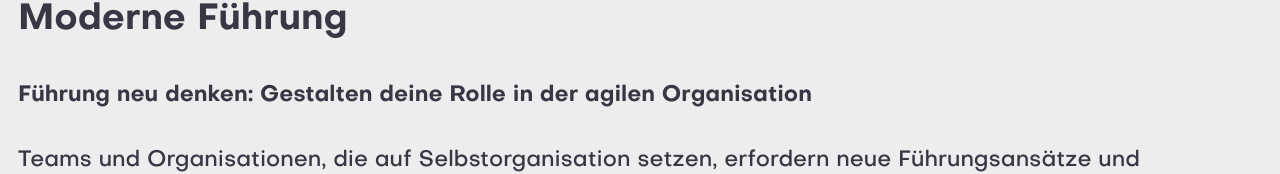
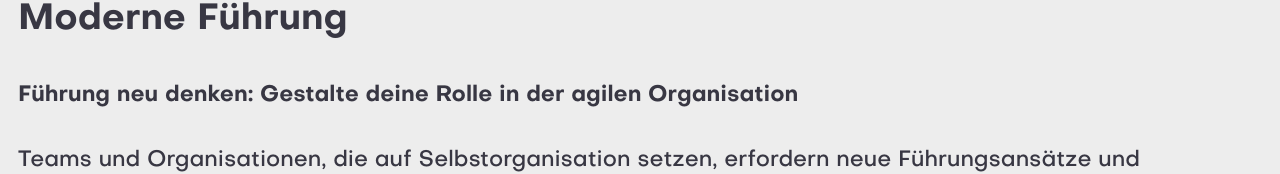
Before and after one commit to sssggr/ninasiessegger, a Nuxt app: page /moderne-fuehrung in a window 1280 px wide. Shown: the part 260-434 px from the top of the page. Built offline with nearby package versions, Linux system fonts and the light colour scheme.

Commit message:
Fix typo

```diff
--- a/pages/moderne-fuehrung.vue
+++ b/pages/moderne-fuehrung.vue
@@ -16,7 +16,7 @@ useSeoMeta({
       <h1 class="z-100">
         Moderne Führung
       </h1>
-      <h3 class="z-100">Führung neu denken: Gestalten deine Rolle in der agilen Organisation</h3>
+      <h3 class="z-100">Führung neu denken: Gestalte deine Rolle in der agilen Organisation</h3>
       <p class="z-100">Teams und Organisationen, die auf Selbstorganisation setzen, erfordern neue Führungsansätze und Kompetenzen. Führungsrollen verändern sich und insbesondere die Verteilung von Verantwortung auf mehrere Schultern bringt neue Fragen und Herausforderungen mit sich.</p>
       <p class="z-100">Im Leadership-Coaching können wir über diese und weitere Fragen sprechen:</p>
       <ul class="z-100">
```
